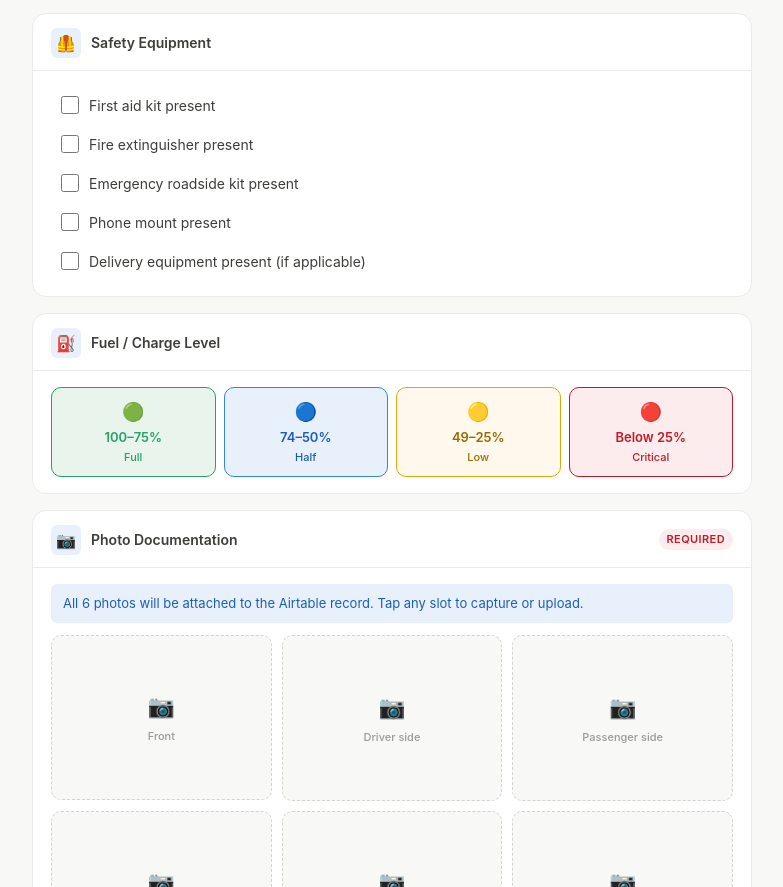
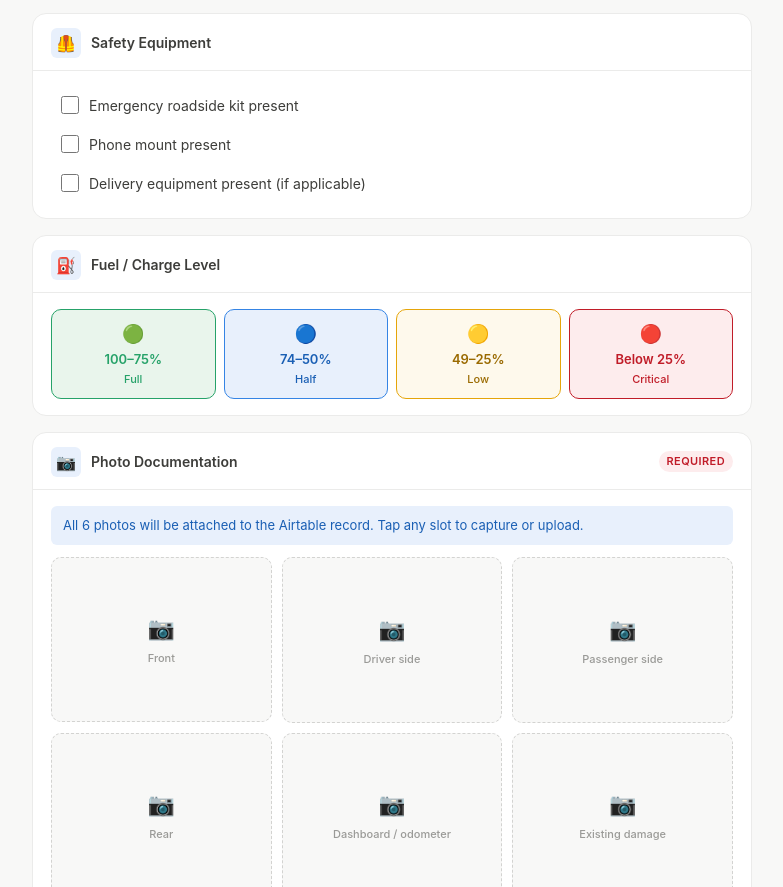
Before and after one commit to alexsanchez-tron/Driver-Fleet-Sheet, a plain HTML site: page index.html in a window 1280 px wide. Shown: the part 1424-2311 px from the top of the page, without its empty margins (248-1031 px from the left). Drawn offline with Linux system fonts and the light colour scheme.

Commit message:
Remove redundant safety equipment check items

```diff
--- a/index.html
+++ b/index.html
@@ -253,8 +253,6 @@
         <div class="section-head"><div class="section-icon">🦺</div><div class="section-label">Safety Equipment</div></div>
         <div class="section-body">
           <div class="check-list" id="ci-safety">
-            <label class="check-item" onclick="styleCheck(this)"><input type="checkbox" data-label="First aid kit"> First aid kit present</label>
-            <label class="check-item" onclick="styleCheck(this)"><input type="checkbox" data-label="Fire extinguisher"> Fire extinguisher present</label>
             <label class="check-item" onclick="styleCheck(this)"><input type="checkbox" data-label="Roadside kit"> Emergency roadside kit present</label>
             <label class="check-item" onclick="styleCheck(this)"><input type="checkbox" data-label="Phone mount"> Phone mount present</label>
             <label class="check-item" onclick="styleCheck(this)"><input type="checkbox" data-label="Delivery equipment"> Delivery equipment present (if applicable)</label>
@@ -353,9 +351,7 @@
             <label class="check-item" onclick="styleCheck(this)"><input type="checkbox" data-label="Delivery equipment returned"> Delivery equipment returned (if applicable)</label>
             <label class="check-item" onclick="styleCheck(this)"><input type="checkbox" data-label="Phone mount returned"> Phone mount returned</label>
             <label class="check-item" onclick="styleCheck(this)"><input type="checkbox" data-label="Charging cable returned"> Charging cable returned (if applicable)</label>
-            <label class="check-item" onclick="styleCheck(this)"><input type="checkbox" data-label="First aid kit present"> First aid kit confirmed present</label>
-            <label class="check-item" onclick="styleCheck(this)"><input type="checkbox" data-label="Fire extinguisher present"> Fire extinguisher confirmed present</label>
-          </div>
+              </div>
         </div>
       </div>
 
```
